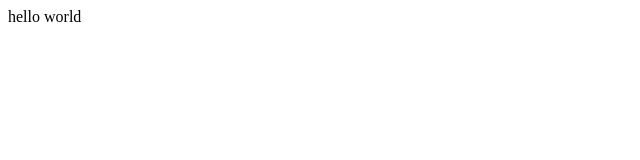
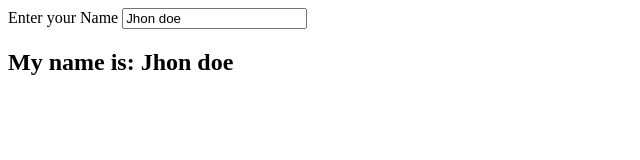
Before and after one commit to ab-belal/vuejs-practice, a plain HTML site: page index.html in a window 1280 px wide. Shown: the whole page, without its empty margins (0-640 px from the left). Drawn offline with Linux system fonts and the light colour scheme.

Commit message:
data bindings

```diff
--- a/assets/js/app.js
+++ b/assets/js/app.js
@@ -1,6 +1,10 @@
 var app = new Vue({
     el: '#vue-root',
     data: {
-        message: 'hello world'
-    }
+        name: 'Jhon doe'
+    },
+
+    mounted: function() {
+        console.log('mounted');
+    },
 });
--- a/index.html
+++ b/index.html
@@ -9,7 +9,9 @@
 <body>
 
     <div id="vue-root">
-        {{message}}
+        <span>Enter your Name</span>
+        <input type="text" v-model="name">
+        <h2>My name is: {{name}}</h2>
     </div>
 
     <script type="text/javascript" src="assets/js/vue.js"></script>
```
